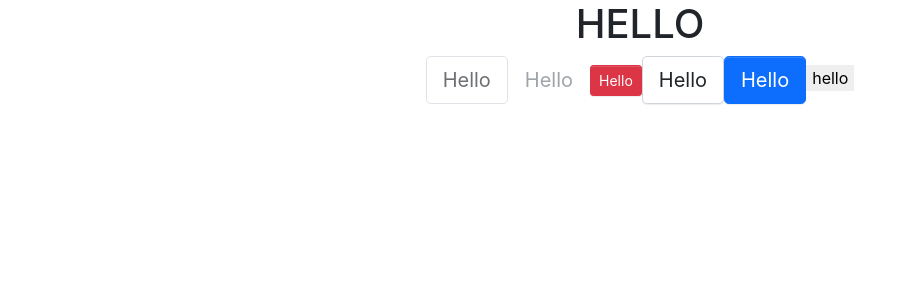
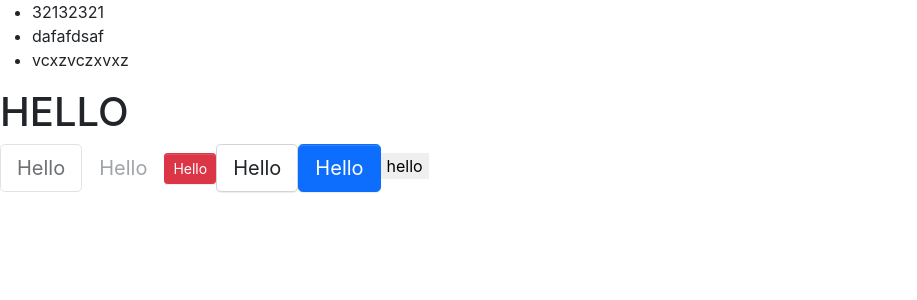
Before and after one commit to AmossXu/amos-ui-components, a React (Create React App) app: page / in a window 1280 px wide. Shown: the top 300 px of the page, without its empty margins (0-917 px from the left). Built offline with nearby package versions, Linux system fonts and the light colour scheme.

Commit message:
menu component init

```diff
--- a/src/App.tsx
+++ b/src/App.tsx
@@ -2,7 +2,9 @@
 import logo from './logo.svg';
 
 import Button, { ButtonType, ButtonSize } from './conponents/Button/button';
-import './App.css';
+import Menu from './conponents/Menu/menu';
+import MenuItem from './conponents/Menu/menuItem';
+// import './App.css';
 
 function App() {
   const a = '123'
@@ -11,6 +13,19 @@
   }
   return (
     <div className="App">
+      <Menu
+        defaultIndex={0}
+      >
+        <MenuItem>
+        32132321
+        </MenuItem>
+        <MenuItem>
+        dafafdsaf
+        </MenuItem>
+        <MenuItem>
+        vcxzvczxvxz
+        </MenuItem>
+      </Menu>
       <h1>HELLO</h1>
       <Button
         disabled
--- /dev/null
+++ b/src/conponents/Menu/menu.tsx
@@ -0,0 +1,40 @@
+import React from 'react';
+import classNames from 'classnames';
+
+type MenuMode = 'horizontal' | 'vertical'
+
+export interface MenuProps {
+  defaultIndex?: number;
+  className?: string;
+  mode?: MenuMode;
+  style?: React.CSSProperties;
+  onSelect?: (selectedIndex: number) => void;
+}
+
+const Menu: React.FC<MenuProps> = (props) => {
+  const {
+    defaultIndex,
+    className,
+    mode,
+    children,
+    style
+  } = props
+  const classes = classNames('menu', className, {
+    'menu-vertical': mode === 'vertical'
+  })
+  return(
+    <ul
+      className={classes}
+      style={style}
+    >
+      {children}
+    </ul>
+  )
+}
+
+Menu.defaultProps = {
+  defaultIndex: 0,
+  mode: 'horizontal'
+}
+
+export default Menu
--- /dev/null
+++ b/src/conponents/Menu/menuItem.tsx
@@ -0,0 +1,33 @@
+import React from 'react';
+import classNames from 'classnames';
+
+export interface MenuItemProps {
+  index?: number;
+  disabled?: boolean;
+  className?: string;
+  style?: React.CSSProperties;
+}
+
+const MenuItem: React.FC<MenuItemProps> = (props) => {
+  const {
+    index,
+    disabled,
+    className,
+    style,
+    children
+  } = props
+  const classes = classNames('menu-item', className, {
+    'is-disabled': disabled,
+
+  })
+  return (
+    <li
+      className={classes}
+      style={style}
+    >
+      {children}
+    </li>
+  )
+}
+
+export default MenuItem;
```
